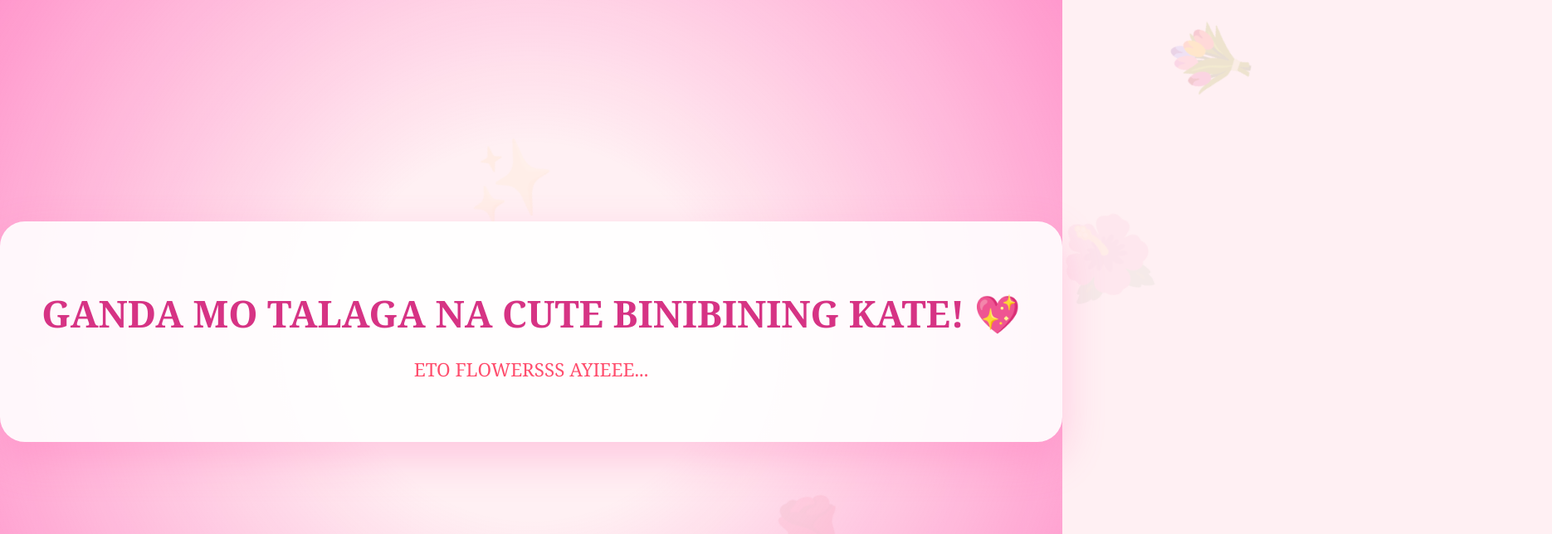
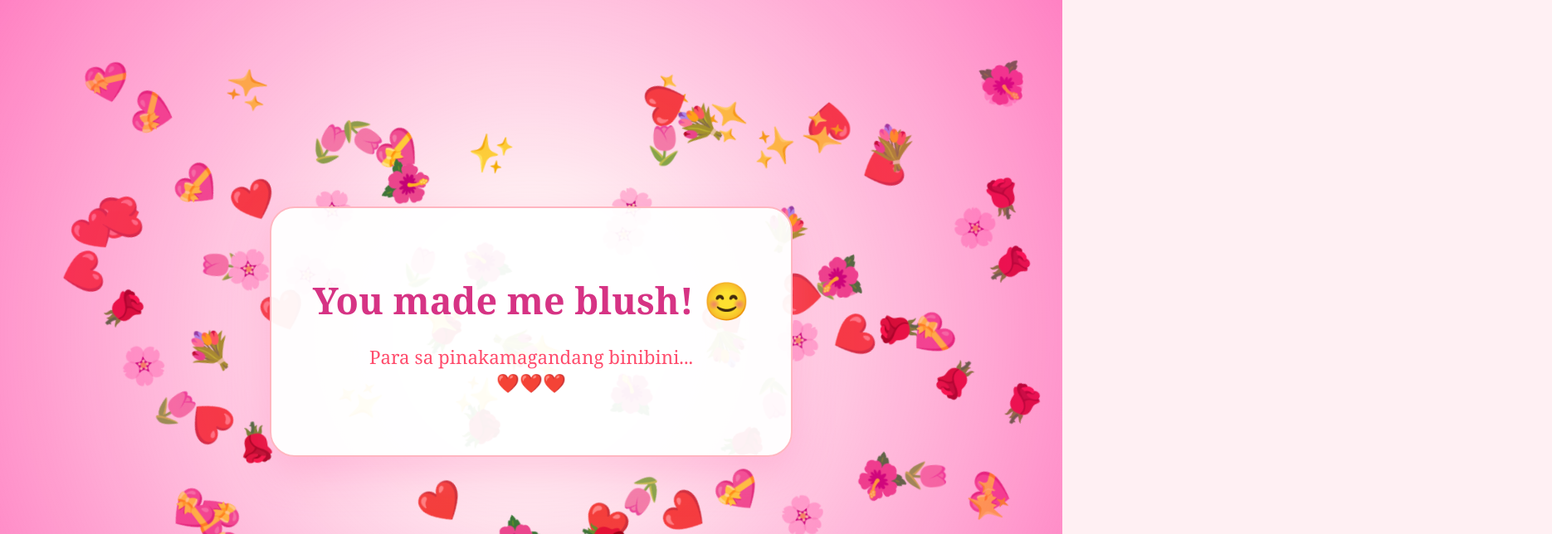
Before and after one commit to Irvinworksz/GENGGENG, a plain HTML site: page kate.html in a window 1280 px wide. Both pictures are taken after a click on the button "Yes!". Shown: the top 644 px of the page at 83% size, 1870 px wide, since content can reach past the window. Drawn offline with Linux system fonts and the light colour scheme.

Commit message:
skate.html

```diff
--- a/kate.html
+++ b/kate.html
@@ -15,17 +15,18 @@
             background-color: #fff0f3;
             font-family: 'Georgia', serif;
             overflow: hidden;
-            perspective: 1000px; /* Enables the 3D environment */
+            perspective: 1200px;
         }
 
         #main-card {
-            z-index: 10;
-            background: rgba(255, 255, 255, 0.9);
+            z-index: 100; /* Keeps the card above the settled flowers */
+            background: rgba(255, 255, 255, 0.95);
             padding: 50px;
             border-radius: 30px;
             box-shadow: 0 20px 50px rgba(255, 105, 180, 0.3);
             text-align: center;
-            transition: opacity 0.8s ease, transform 0.8s ease;
+            transition: all 0.8s ease;
+            border: 2px solid #ffb6c1;
         }
 
         h1 { color: #d63384; font-size: 2.8rem; margin-bottom: 10px; }
@@ -36,7 +37,6 @@
             display: flex;
             gap: 20px;
             justify-content: center;
-            transition: opacity 0.5s ease;
         }
 
         button {
@@ -52,35 +52,39 @@
         .yes { background: #ff4d6d; color: white; }
         .maybe { background: #ffb6c1; color: #d63384; }
 
-        /* 3D Flower Effect */
+        /* Flower Styling */
         .flower {
             position: absolute;
             pointer-events: none;
-            font-size: 40px;
+            font-size: 45px;
             z-index: 5;
-            opacity: 0;
+            user-select: none;
         }
 
-        @keyframes flyOut {
+        /* 3D Burst Animation */
+        @keyframes burstOut {
             0% {
                 transform: translate(-50%, -50%) translateZ(-500px) rotate(0deg);
                 opacity: 0;
             }
-            20% { opacity: 1; }
+            10% {
+                opacity: 1;
+            }
             100% {
-                transform: translate(var(--x), var(--y)) translateZ(600px) rotate(360deg);
-                opacity: 0;
+                /* Flowers move to their final random position and stay there */
+                transform: translate(var(--x), var(--y)) translateZ(0px) rotate(var(--r));
+                opacity: 1;
             }
         }
 
-        /* The Blush Screen Glow */
         #blush {
             position: fixed;
             inset: 0;
-            background: radial-gradient(circle, rgba(255,192,203,0) 30%, rgba(255,20,147,0.4) 100%);
+            background: radial-gradient(circle, rgba(255,192,203,0) 20%, rgba(255,20,147,0.5) 100%);
             opacity: 0;
-            transition: opacity 2s ease;
+            transition: opacity 3s ease;
             pointer-events: none;
+            z-index: 10;
         }
     </style>
 </head>
@@ -100,48 +104,47 @@
 
     <script>
         function startMagic() {
-            // 1. Remove the buttons smoothly
+            // 1. Remove the buttons completely
             const btnContainer = document.getElementById('buttons');
-            btnContainer.style.opacity = "0";
-            setTimeout(() => { btnContainer.style.display = "none"; }, 500);
+            btnContainer.style.display = "none";
 
-            // 2. Change the text and trigger blush
-            document.getElementById('title').innerHTML = "GANDA MO TALAGA NA CUTE BINIBINING KATE! 💖";
-            document.getElementById('message').innerText = "ETO FLOWERSSS AYIEEE...";
+            // 2. Change text and start blush
+            document.getElementById('title').innerHTML = "You made me blush! 😊";
+            document.getElementById('message').innerHTML = "Para sa pinakamagandang binibini... <br> ❤️❤️❤️";
             document.getElementById('blush').style.opacity = "1";
 
-            // 3. Create 3D Flower Explosion
-            const emojis = ['🌸', '🌹', '🌷', '🌺', '✨', '💐', '❤️'];
+            // 3. Create Persistent Flowers
+            const emojis = ['🌸', '🌹', '🌷', '🌺', '💐', '❤️', '✨', '💝'];
 
-            for (let i = 0; i < 80; i++) {
-                createFlower(emojis);
+            // Generate 100 flowers to fill the screen
+            for (let i = 0; i < 100; i++) {
+                createPersistentFlower(emojis);
             }
         }
 
-        function createFlower(emojis) {
+        function createPersistentFlower(emojis) {
             const flower = document.createElement('div');
             flower.className = 'flower';
             flower.innerText = emojis[Math.floor(Math.random() * emojis.length)];
 
-            // Random direction for 3D flight
-            const xDir = (Math.random() - 0.5) * 2000 + "px";
-            const yDir = (Math.random() - 0.5) * 2000 + "px";
+            // Random destination coordinates (relative to center)
+            const xDir = (Math.random() - 0.5) * 90 + "vw";
+            const yDir = (Math.random() - 0.5) * 90 + "vh";
+            const randomRotation = Math.random() * 360 + "deg";
 
             flower.style.setProperty('--x', xDir);
             flower.style.setProperty('--y', yDir);
+            flower.style.setProperty('--r', randomRotation);
 
-            // Random starting position near center
             flower.style.left = "50%";
             flower.style.top = "50%";
 
-            // Animation timing
-            const duration = Math.random() * 2 + 2;
-            flower.style.animation = `flyOut ${duration}s ease-out forwards`;
+            // Random animation speed for natural feel
+            const duration = Math.random() * 1.5 + 1;
+            flower.style.animation = `burstOut ${duration}s cubic-bezier(0.17, 0.67, 0.83, 0.67) forwards`;
 
             document.body.appendChild(flower);
-
-            // Clean up
-            setTimeout(() => { flower.remove(); }, duration * 1000);
+            // Notice: No setTimeout to remove the flower, so they stay forever!
         }
     </script>
 </body>
```
